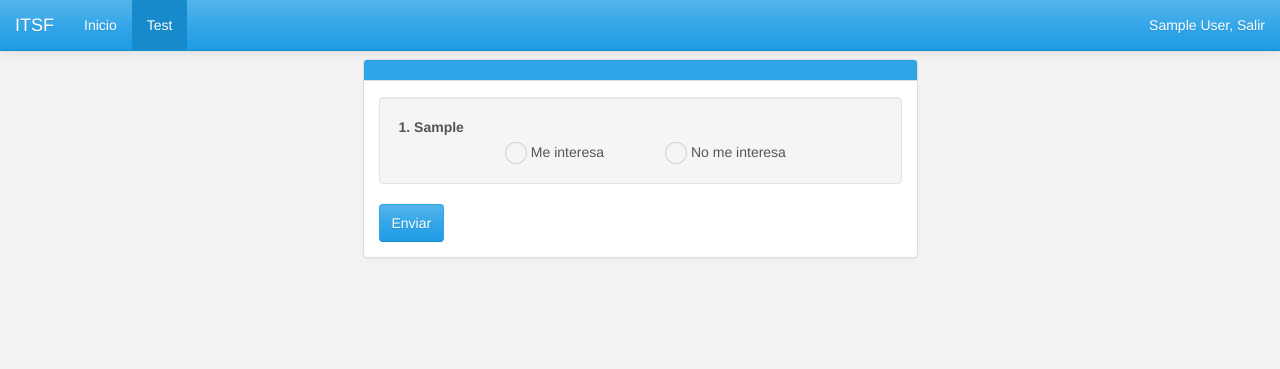
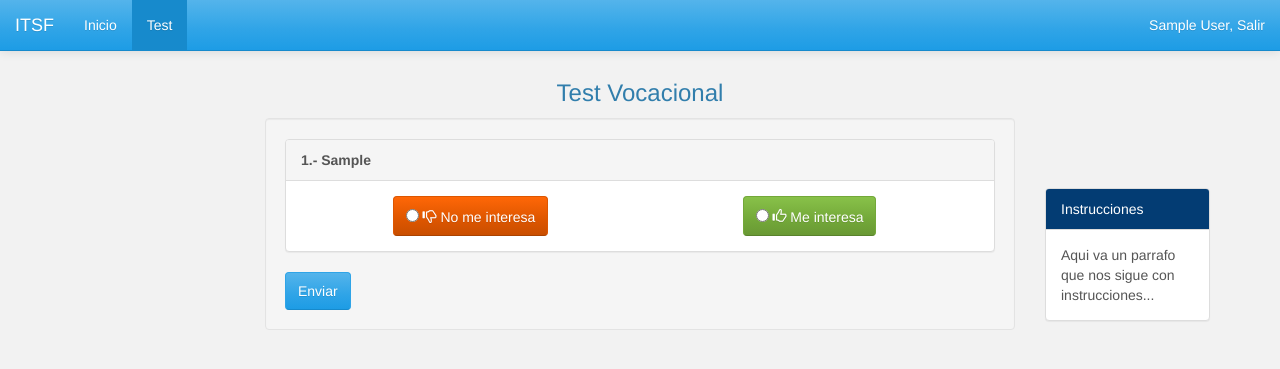
Before and after one commit to rayavil/Tests, a PHP site: the page made by testVocacional.php in a window 1280 px wide. Shown: the top 369 px of the page. Run offline with PHP 8.4, Linux system fonts and the light colour scheme; the visitor is signed in with stand-in values (Sample User, id 1); tables that the repository leaves empty or names only in its code hold one stand-in row (values such as "Sample post").

Commit message:
Se agregaron los botones y el mensaje que nos sigue...

```diff
--- a/css/miestilo.css
+++ b/css/miestilo.css
@@ -1,3 +1,7 @@
+#mensaje{
+    margin-top: 70px;
+}
+
 .rojo{
 	color: #FF0000;
 }
--- a/php/head.php
+++ b/php/head.php
@@ -31,13 +31,21 @@
   <script src="js/bootstrap.min.js"></script>
   <script src="js/morris/raphael-min.js"></script>
   <script src="js/morris/morris.min.js"></script>
-  <!-- <script src="js/bootstrap-checkbox.min.js"></script> -->
+
+
+
+      <!-- <script src="js/bootstrap-checkbox.min.js"></script> -->
     <?php
       if ($titulo=="Test Aptitud" || $titulo=="Test Vocacional") {
     ?>
         <link href="css/square/blue.css" rel="stylesheet">
-        <script src="js/icheck.js"></script>
-    <?php
+<!--        <script src="js/icheck.js"></script>  -->
+
+<!--          Plugin labelauty-->
+        <script src="plugins/sticky/jquery.sticky-kit.min.js"></script>
+          <!--   <link rel="stylesheet" type="text/css" href="plugins/cluster/clusterize.css"/>-->
+          <!--          Plugin labelauty-->
+      <?php
       }
     ?>
   </head>
--- /dev/null
+++ b/plugins/sticky/jquery.sticky-kit.min.js
@@ -0,0 +1,9 @@
+/*
+ Sticky-kit v1.1.2 | WTFPL | Leaf Corcoran 2015 | http://leafo.net
+*/
+(function(){var b,f;b=this.jQuery||window.jQuery;f=b(window);b.fn.stick_in_parent=function(d){var A,w,J,n,B,K,p,q,k,E,t;null==d&&(d={});t=d.sticky_class;B=d.inner_scrolling;E=d.recalc_every;k=d.parent;q=d.offset_top;p=d.spacer;w=d.bottoming;null==q&&(q=0);null==k&&(k=void 0);null==B&&(B=!0);null==t&&(t="is_stuck");A=b(document);null==w&&(w=!0);J=function(a,d,n,C,F,u,r,G){var v,H,m,D,I,c,g,x,y,z,h,l;if(!a.data("sticky_kit")){a.data("sticky_kit",!0);I=A.height();g=a.parent();null!=k&&(g=g.closest(k));
+if(!g.length)throw"failed to find stick parent";v=m=!1;(h=null!=p?p&&a.closest(p):b("<div />"))&&h.css("position",a.css("position"));x=function(){var c,f,e;if(!G&&(I=A.height(),c=parseInt(g.css("border-top-width"),10),f=parseInt(g.css("padding-top"),10),d=parseInt(g.css("padding-bottom"),10),n=g.offset().top+c+f,C=g.height(),m&&(v=m=!1,null==p&&(a.insertAfter(h),h.detach()),a.css({position:"",top:"",width:"",bottom:""}).removeClass(t),e=!0),F=a.offset().top-(parseInt(a.css("margin-top"),10)||0)-q,
+u=a.outerHeight(!0),r=a.css("float"),h&&h.css({width:a.outerWidth(!0),height:u,display:a.css("display"),"vertical-align":a.css("vertical-align"),"float":r}),e))return l()};x();if(u!==C)return D=void 0,c=q,z=E,l=function(){var b,l,e,k;if(!G&&(e=!1,null!=z&&(--z,0>=z&&(z=E,x(),e=!0)),e||A.height()===I||x(),e=f.scrollTop(),null!=D&&(l=e-D),D=e,m?(w&&(k=e+u+c>C+n,v&&!k&&(v=!1,a.css({position:"fixed",bottom:"",top:c}).trigger("sticky_kit:unbottom"))),e<F&&(m=!1,c=q,null==p&&("left"!==r&&"right"!==r||a.insertAfter(h),
+h.detach()),b={position:"",width:"",top:""},a.css(b).removeClass(t).trigger("sticky_kit:unstick")),B&&(b=f.height(),u+q>b&&!v&&(c-=l,c=Math.max(b-u,c),c=Math.min(q,c),m&&a.css({top:c+"px"})))):e>F&&(m=!0,b={position:"fixed",top:c},b.width="border-box"===a.css("box-sizing")?a.outerWidth()+"px":a.width()+"px",a.css(b).addClass(t),null==p&&(a.after(h),"left"!==r&&"right"!==r||h.append(a)),a.trigger("sticky_kit:stick")),m&&w&&(null==k&&(k=e+u+c>C+n),!v&&k)))return v=!0,"static"===g.css("position")&&g.css({position:"relative"}),
+a.css({position:"absolute",bottom:d,top:"auto"}).trigger("sticky_kit:bottom")},y=function(){x();return l()},H=function(){G=!0;f.off("touchmove",l);f.off("scroll",l);f.off("resize",y);b(document.body).off("sticky_kit:recalc",y);a.off("sticky_kit:detach",H);a.removeData("sticky_kit");a.css({position:"",bottom:"",top:"",width:""});g.position("position","");if(m)return null==p&&("left"!==r&&"right"!==r||a.insertAfter(h),h.remove()),a.removeClass(t)},f.on("touchmove",l),f.on("scroll",l),f.on("resize",
+y),b(document.body).on("sticky_kit:recalc",y),a.on("sticky_kit:detach",H),setTimeout(l,0)}};n=0;for(K=this.length;n<K;n++)d=this[n],J(b(d));return this}}).call(this);
--- a/testVocacional.php
+++ b/testVocacional.php
@@ -29,17 +29,27 @@
 	require_once("php/nivel.php");
 ?>
 
+<script>
+
+
+</script>
+
 <div class="container">
+
 	<div class="row">
 		<div class="col-md-12 text-center">
         	<h3>Test Vocacional</h3>
         </div>
 	</div>
+    <div class="row">
+        <div class="col-sm-12 text-center">
+            <h3>Test Vocacional</h3>
+        </div>
+    </div>
 	<div class="row">
-		<div class="col-md-6 col-md-offset-3">
-				<div class="panel panel-primary">
-					<div class="panel-heading"></div>
-					<div class="panel-body">
+		<div class="col-sm-8 col-sm-offset-2">
+            <div class="well well">
+
 						<form method="POST" action="php/enviarDatos.php" id="formVocacional">
 							<?php
 								echo "<div class='row text-left'>";
@@ -50,21 +60,25 @@
 
 								$i=1;
 								foreach ($testVocacional as $testVo) {
-                                    echo '<div class="well well">';
-									echo "<div class='row text-left'>";
-										echo "<div class='col-md-12'>";
-											echo "<label>$i".". ".$testVo['pregunta']."</label>";
-										echo "</div>";
+                                    echo '<div id="panel'.$i.'" class="panel panel-default">
+                                        <div class="panel-heading"><strong>'.$i.'.- '.$testVo['pregunta'].'</strong></div>
+                                        <div class="panel-body" id="intro">';
+
+									echo "<div class='row text-center '> <div class='btn-group col-xs-12' data-toggle='buttons'>";
+                                    $var_selec="panel".$i;
+
+										echo '<div class="col-xs-6 "  > <label  class="btn btn-warning ">';
+											echo "<input  type='radio' name='respuesta$i' id='respuesta$i' value='0' onchange='seleccionado(\"".$var_selec."\");' autocomplete='off'> <span class='glyphicon glyphicon-thumbs-down' aria-hidden='true'></span> No me interesa           ";
+										echo "</label></div>";
+
+                                        echo '<div class=" col-xs-6"  > <label class="btn btn-success ">';
+                                        echo "<input  type='radio' name='respuesta$i' id='respuesta$i' value='1' onchange='seleccionado(\"".$var_selec."\");' autocomplete='off'> <span class='glyphicon glyphicon-thumbs-up' aria-hidden='true'></span> Me interesa  ";
+                                        echo "</label></div>";
+
 									echo "</div>";
-									echo "<div class='row text-center'>";
-										echo "<div class='col-md-4 col-md-offset-2'>";
-											echo "<input type='radio' name='respuesta$i' id='respuesta$i' value='1'> Me interesa</input>";
-										echo "</div>";
-										echo "<div class='col-md-4'>";
-											echo "<input type='radio' name='respuesta$i' id='respuesta$i' value='0'> No me interesa</input>";
-										echo "</div>";
-									echo "</div>";
-									echo "</div>";
+                                    echo "</div>";
+                                    echo "</div>";
+                                    echo "</div>";
 									$i++;
 								}
 							?>
@@ -72,11 +86,37 @@
 						</form>
 					</div>
 				</div>
-		</div>
+
+        <div id="mensaje" class="col-sm-2">
+            <div class="panel panel-info">
+                <div class="panel-heading">Instrucciones</div>
+                <div class="panel-body">
+            Aqui va un parrafo que nos sigue con instrucciones...
+                </div>
+            </div>
+            <div>
+
+            </div>
+
+        </div>
+
 	</div>
 </div>
 	<script>
-    	$(':checkbox').checkboxpicker();
+
+
+            /*$(':checkbox').checkboxpicker();*/
+
+            function seleccionado(algoselec){
+                $( "#"+algoselec ).removeClass( "panel-default" ).addClass( "panel-primary" );
+            }
+
+            $("#mensaje").stick_in_parent();
+
+
+
+
+
     </script>
     <script type="text/javascript" src="js/validarForm.js"></script>
     <script type="text/javascript" src="js/formatoForm.js"></script>
```
